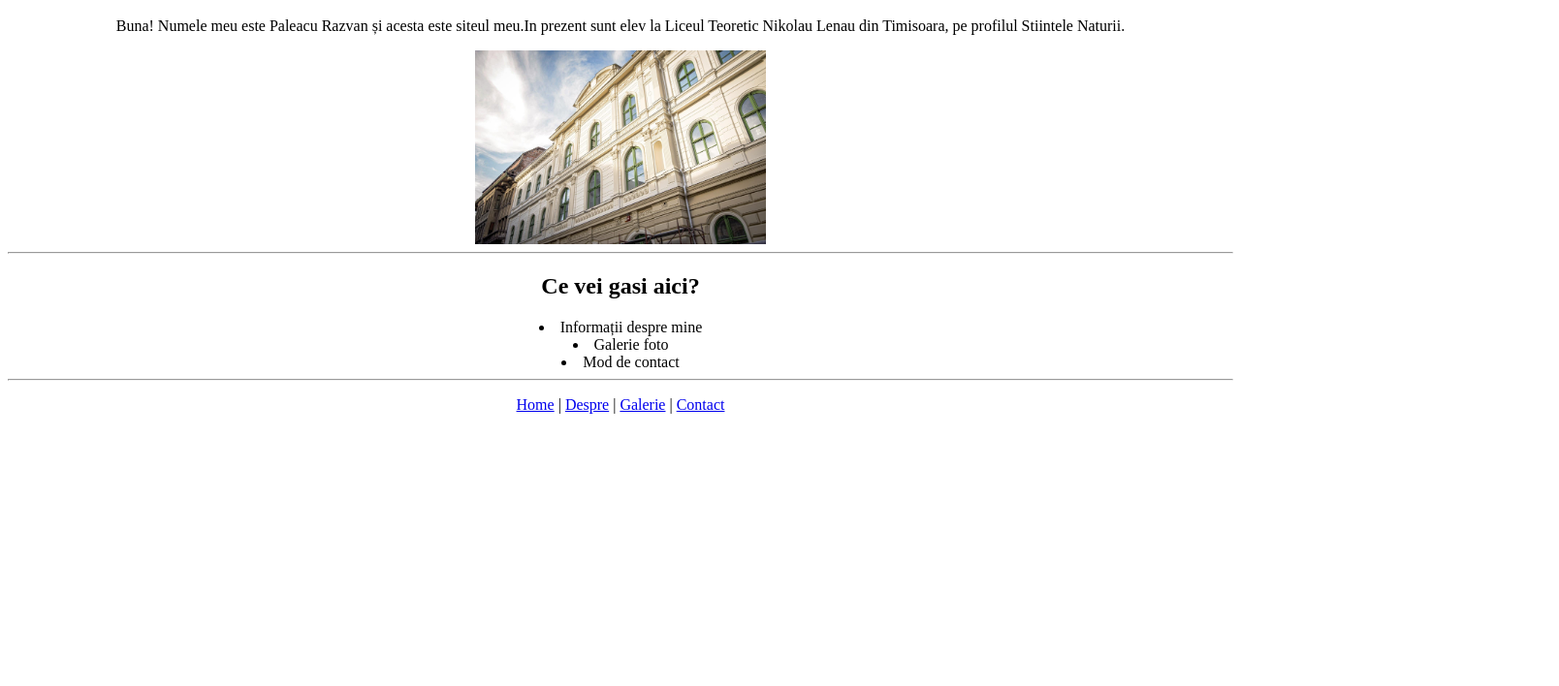
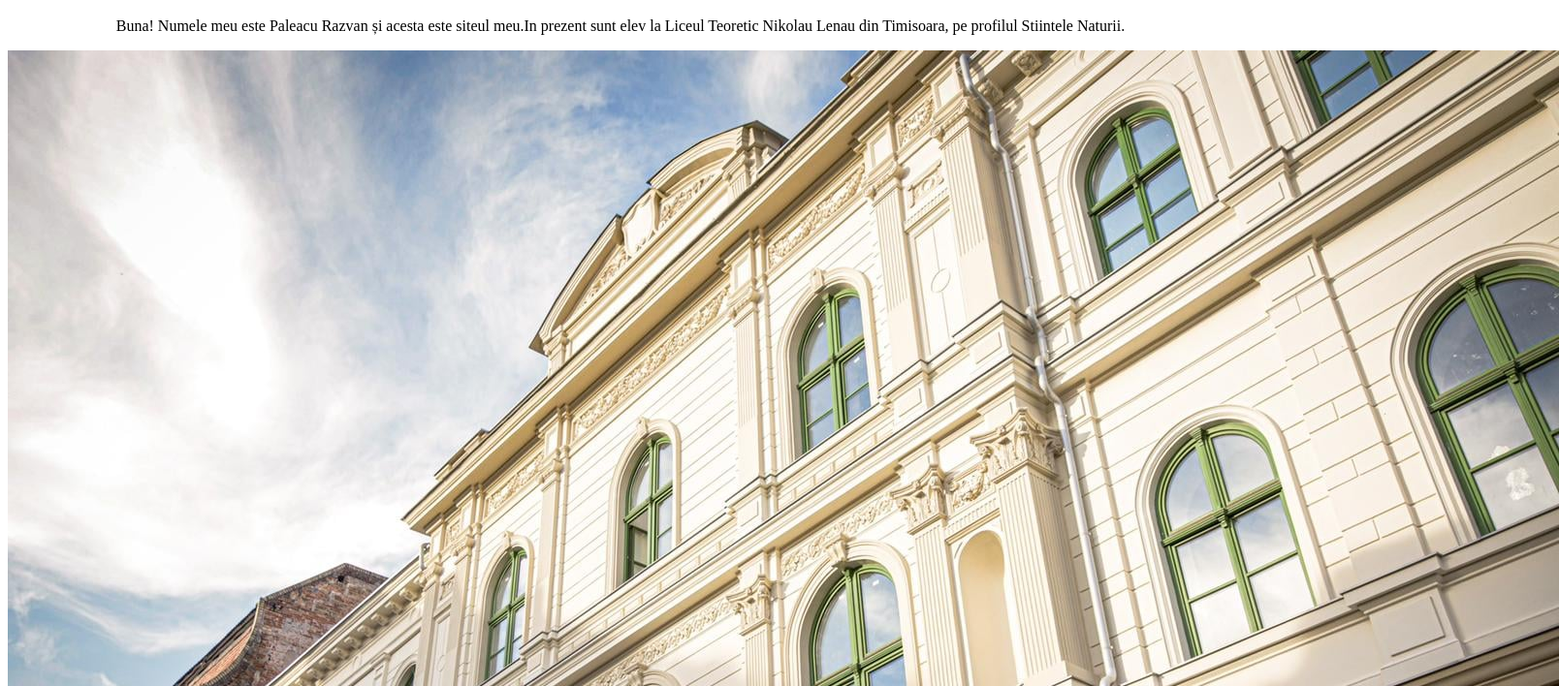
Before and after one commit to razvanpaleacu/htmlproiect, a plain HTML site: page main.html in a window 1280 px wide. Shown: the part 48-756 px from the top of the page at 97% size, 1608 px wide, since content can reach past the window. Drawn offline with Linux system fonts and the light colour scheme.

Commit message:
Update main.html

```diff
--- a/main.html
+++ b/main.html
@@ -8,7 +8,7 @@
     <center>
         <h1>Portofoliul Meu</h1>
         <p>Buna! Numele meu este Paleacu Razvan și acesta este siteul meu.In prezent sunt elev la Liceul Teoretic Nikolau Lenau din Timisoara, pe profilul Stiintele Naturii. </p>
-    <img src="liceu-fatada.jpeg" width="300" >
+    <img src="liceu-fatada.jpeg" >
 
       <hr>
         <h2>Ce vei gasi  aici?</h2>
```
